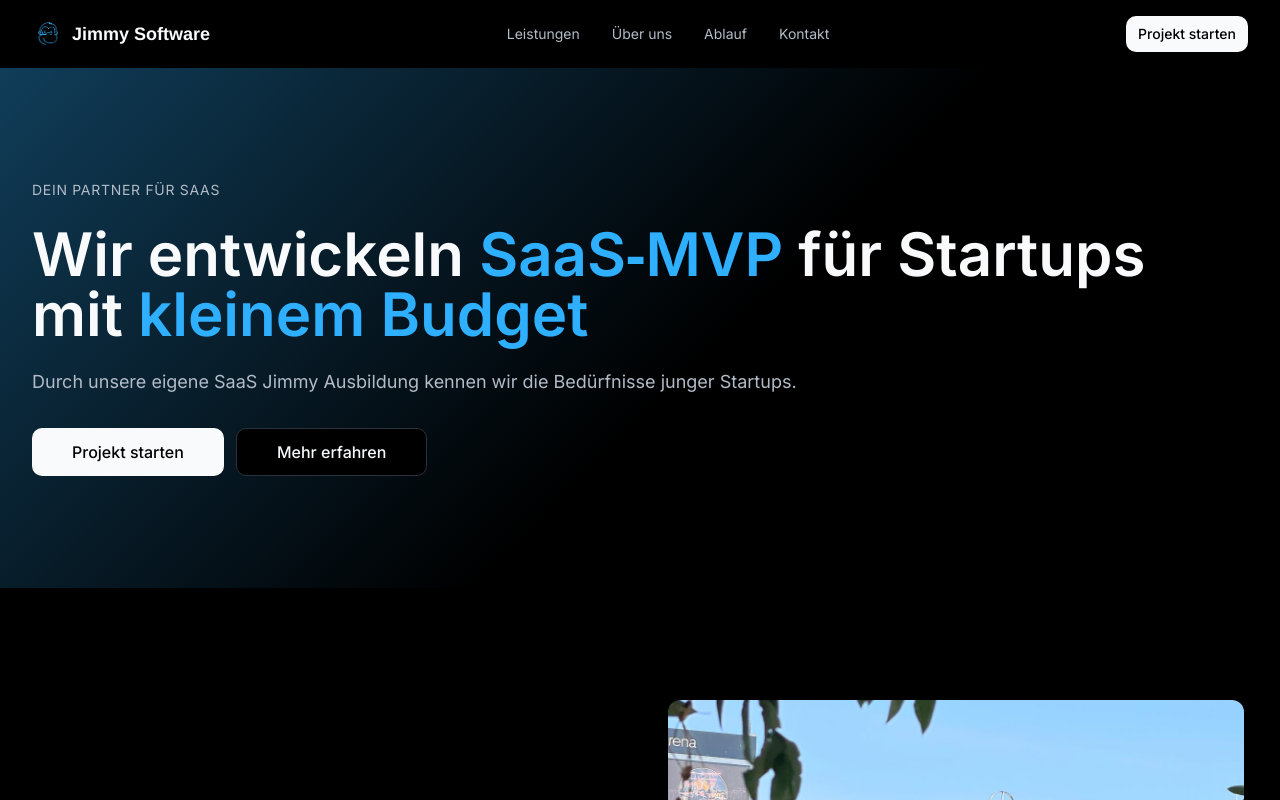
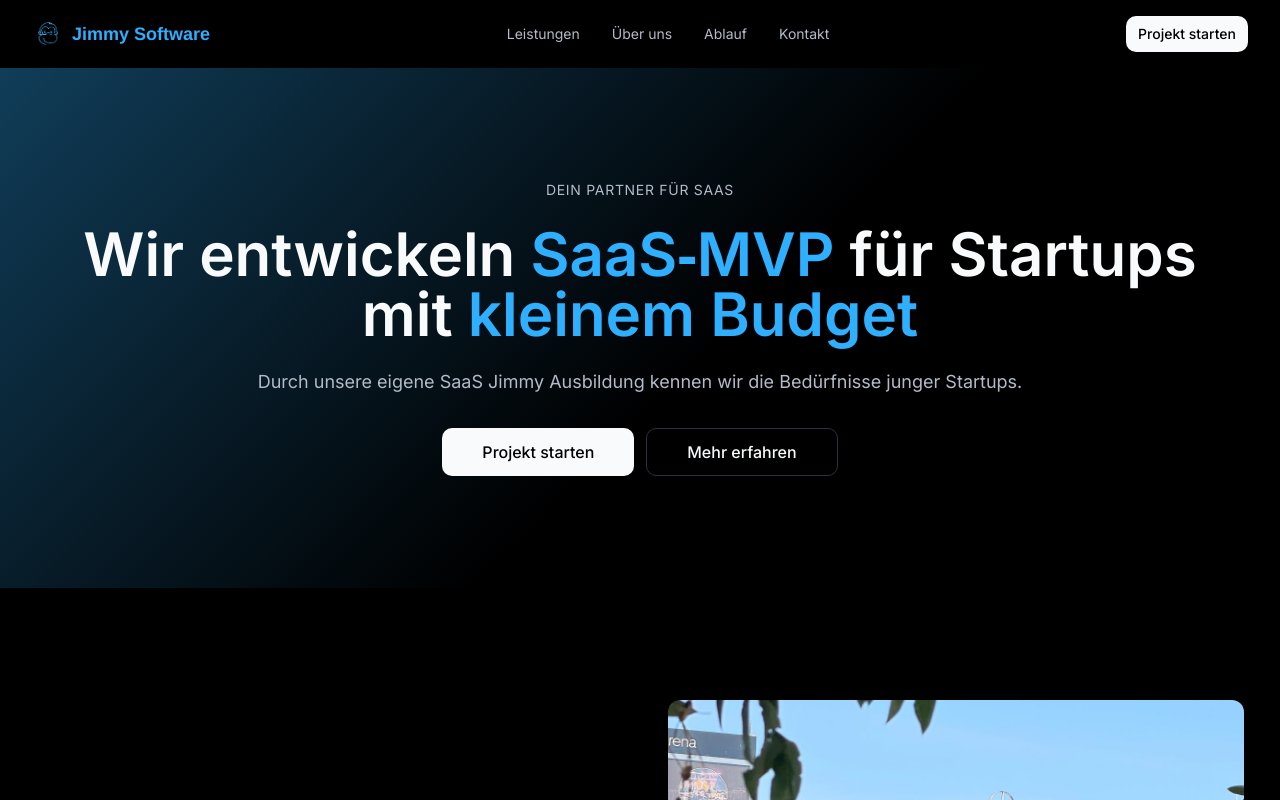
Before and after one commit to hammerer-philipp/jimmy-software, a React (Vite) app: page / in a window 1280 px wide. Shown: the top 800 px of the page. Built offline with nearby package versions, Linux system fonts and the light colour scheme.

Commit message:
Add blue color and center hero
Update Navbar to display "Jimmy Software" in blue next to the logo. Center the hero section content.

```diff
--- a/src/components/layout/Navbar.tsx
+++ b/src/components/layout/Navbar.tsx
@@ -11,7 +11,7 @@ const Navbar = () => {
             className="h-8 w-auto"
             loading="eager"
           />
-          <span className="font-helvetica text-foreground text-base md:text-lg font-semibold">Jimmy Software</span>
+          <span className="font-helvetica text-primary text-base md:text-lg font-semibold">Jimmy Software</span>
         </a>
         <div className="hidden md:flex items-center gap-8 text-sm text-muted-foreground">
           <a href="#services" className="hover:text-foreground transition-colors">Leistungen</a>
--- a/src/components/sections/Hero.tsx
+++ b/src/components/sections/Hero.tsx
@@ -4,7 +4,7 @@ const Hero = () => {
   return (
     <section id="home" className="bg-hero">
       <div className="container py-20 md:py-28">
-        <div className="grid gap-10 items-center">
+        <div className="grid gap-10 place-items-center text-center">
           <div className="space-y-6 animate-fade-in">
             <p className="text-sm uppercase tracking-wider text-muted-foreground">Dein Partner für SaaS</p>
             <h1 className="text-4xl md:text-5xl lg:text-6xl font-semibold leading-tight">
@@ -13,7 +13,7 @@ const Hero = () => {
             <p className="text-lg text-muted-foreground">
               Durch unsere eigene SaaS Jimmy Ausbildung kennen wir die Bedürfnisse junger Startups.
             </p>
-            <div className="flex flex-col sm:flex-row gap-3 pt-2">
+            <div className="flex flex-col sm:flex-row items-center justify-center gap-3 pt-2">
               <Button asChild variant="heroWhite" size="xl">
                 <a href="#contact">Projekt starten</a>
               </Button>
```
